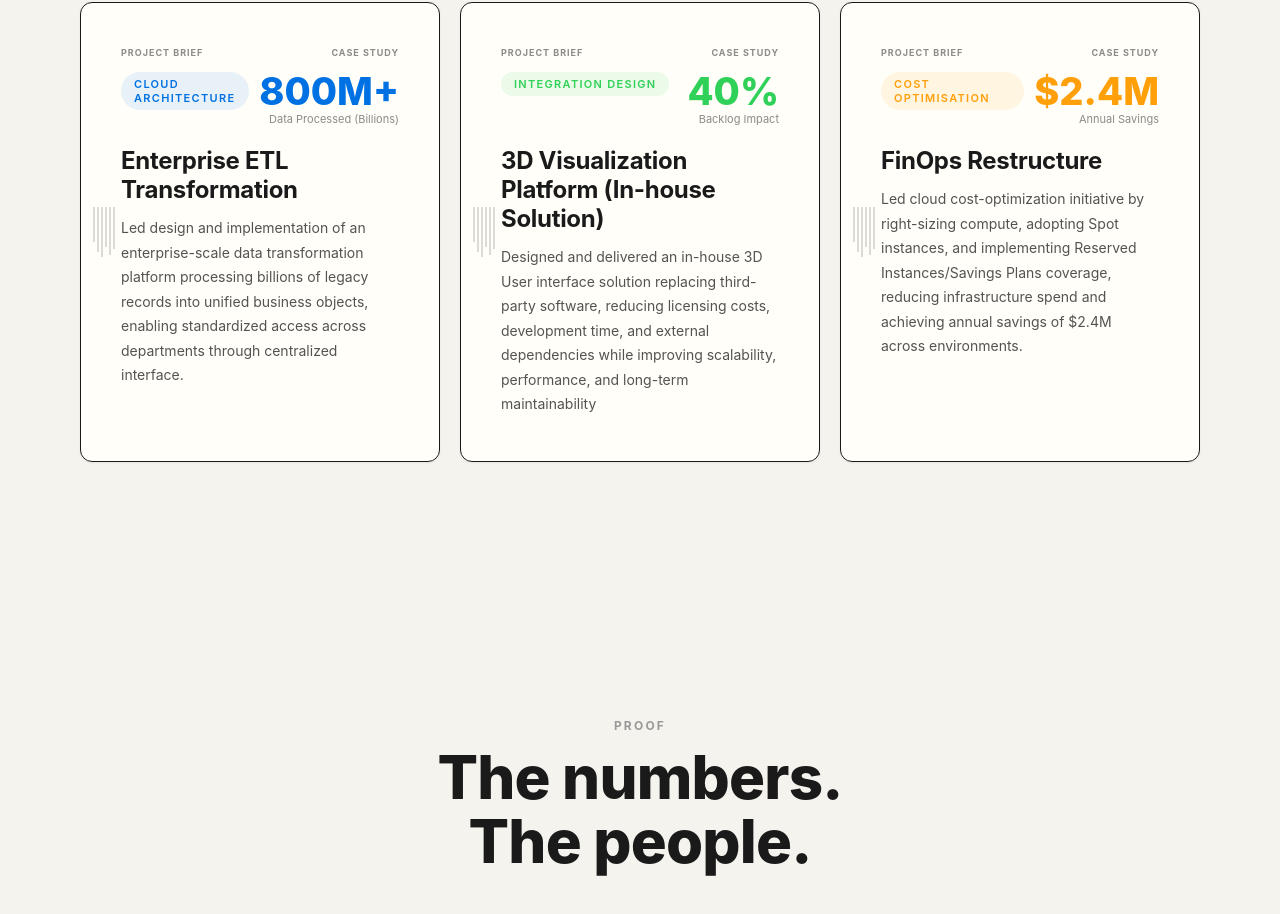
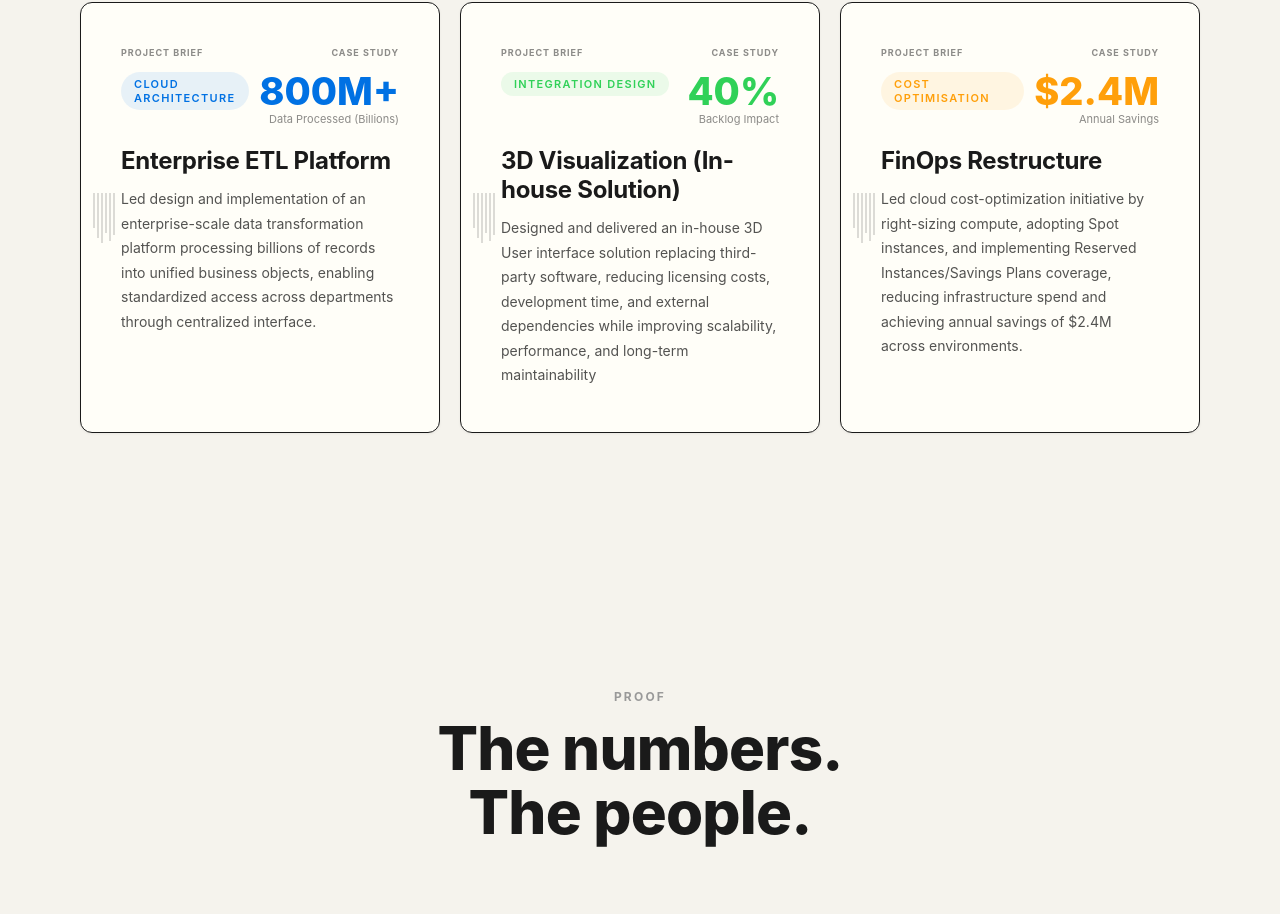
Before and after one commit to tsabunkar/portfolio, a React (Vite) app: page / in a window 1280 px wide. Shown: the part 1224-2138 px from the top of the page. Built offline with nearby package versions, Linux system fonts and the light colour scheme.

Commit message:
case-study update

```diff
--- a/src/data/caseStudies.js
+++ b/src/data/caseStudies.js
@@ -2,15 +2,15 @@
 export const CASE_STUDIES = [
   {
     tag: "CLOUD ARCHITECTURE",
-    title: "Enterprise ETL Transformation",
-    desc: "Led design and implementation of an enterprise-scale data transformation platform processing billions of legacy records into unified business objects, enabling standardized access across departments through centralized interface.",
+    title: "Enterprise ETL Platform",
+    desc: "Led design and implementation of an enterprise-scale data transformation platform processing billions of records into unified business objects, enabling standardized access across departments through centralized interface.",
     stat: "800M+",
     statLabel: "Data Processed (Billions)",
     accent: "#0071e3",
   },
   {
     tag: "INTEGRATION DESIGN",
-    title: "3D Visualization Platform (In-house Solution)",
+    title: "3D Visualization (In-house Solution)",
     desc: "Designed and delivered an in-house 3D User interface solution replacing third-party software, reducing licensing costs, development time, and external dependencies while improving scalability, performance, and long-term maintainability",
     stat: "40%",
     statLabel: "Backlog Impact",
```
